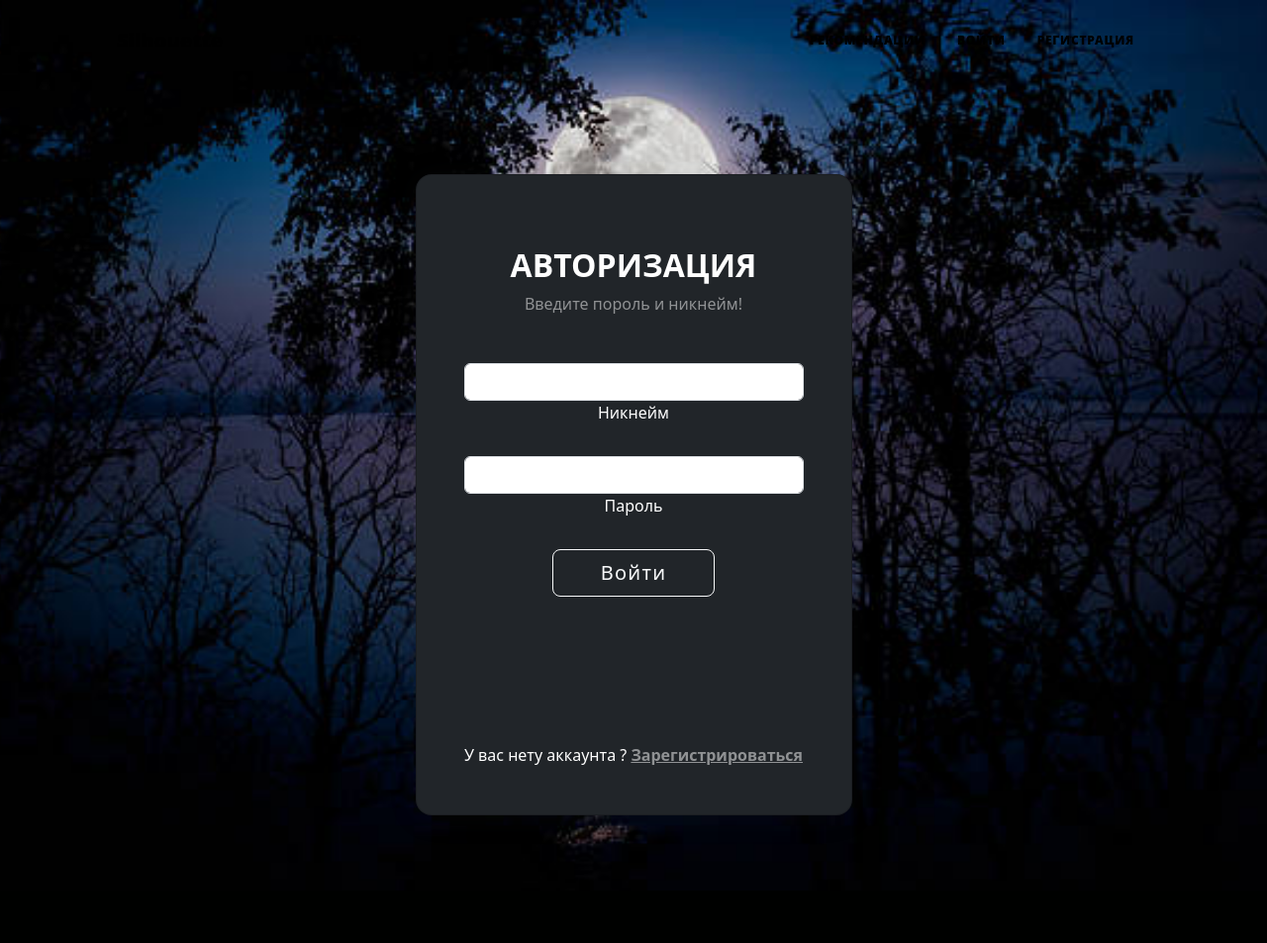
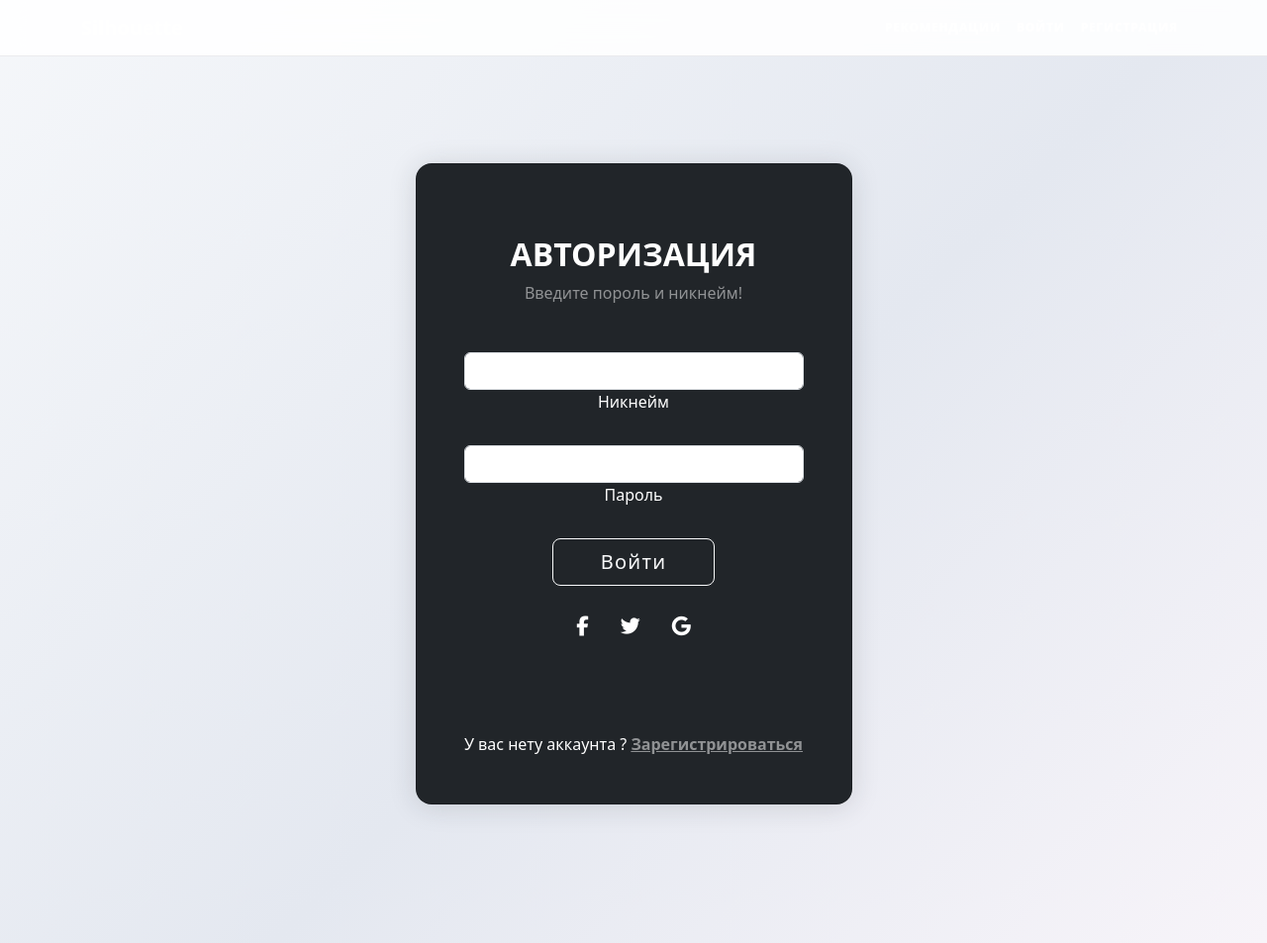
Before and after one commit to be1shebaevvv/Silhouette, a Django app: page /accaunts/login in a window 1280 px wide. Shown: the whole page at 99% size. Before the commit the page ends 864 px from the top, so only its background shows below. Run offline with Django 4.2, Linux system fonts and the light colour scheme; some libraries are stand-ins or nearby versions.

Commit message:
Remove machine-specific paths and clean base layout

```diff
--- a/templates/base.html
+++ b/templates/base.html
@@ -1,78 +1,63 @@
 <!DOCTYPE html>
-<html lang="en">
+<html lang="ru">
 {% load static %}
 <head>
+  <meta charset="UTF-8">
+  <meta name="viewport" content="width=device-width, initial-scale=1">
+  <meta name="color-scheme" content="light">
+  <title>{% block title %}Silhouette{% endblock %}</title>
   <link rel="stylesheet" href="{% static 'css/styles.css' %}">
   <link rel="stylesheet" href="{% static 'css/style.css' %}">
   <link rel="stylesheet" href="{% static 'css/post.css' %}">
-  <link rel="stylesheet" href="https://cdn.jsdelivr.net/npm/@fortawesome/fontawesome-free@6.2.1/css/fontawesome.min.css">
-  <link href="https://cdn.jsdelivr.net/npm/bootstrap@5.3.0-alpha3/dist/css/bootstrap.min.css" rel="stylesheet" integrity="sha384-KK94CHFLLe+nY2dmCWGMq91rCGa5gtU4mk92HdvYe+M/SXH301p5ILy+dN9+nJOZ" crossorigin="anonymous">
-  <meta charset="UTF-8">
-  <meta http-equiv="X-UA-Compatible" content="IE=edge">
-  <meta name="viewport" content="width=device-width, initial-scale=1.0">
-  <title>{% block title %}{% endblock %}</title>
+  <link rel="stylesheet" href="https://cdn.jsdelivr.net/npm/@fortawesome/fontawesome-free@6.7.2/css/all.min.css">
+  <link href="https://cdn.jsdelivr.net/npm/bootstrap@5.3.3/dist/css/bootstrap.min.css" rel="stylesheet">
   <style>
+    html { min-height: 100%; }
     body {
+      min-height: 100vh;
       margin: 0;
-      padding: 0;
-      overflow: hidden;
-      overflow-y: scroll;
-      background-image: url("/home/ermek/IT_run/Silhouette_project/silhouette/media_sites/istockphoto-540964262-612x612.jpg");
-      background-repeat: no-repeat;
-      background-size: cover;
-      background-position: center;
-      text-decoration: none;
+      background: linear-gradient(135deg, #f5f7fa 0%, #e4e8f0 55%, #f7f4f9 100%);
+      color: #202331;
     }
-    #video-background {
-      position: fixed;
-      top: 0;
-      left: 0;
-      width: 100%;
-      height: 100%;
-      z-index: -1;
-      object-fit: cover;
+    #mainNav {
+      position: relative;
+      z-index: 2;
+      background: rgba(255, 255, 255, 0.88);
+      border-bottom: 1px solid rgba(20, 24, 40, 0.08);
+      backdrop-filter: blur(12px);
     }
+    .site-content { padding-top: 2rem; padding-bottom: 4rem; }
   </style>
 </head>
 <body>
   <nav class="navbar navbar-expand-lg navbar-light" id="mainNav">
-    <div class="container px-4 px-lg-5">
-        <a class="navbar-brand" href="{% url 'list' %}" style="color: black;">Silhouette</a>
-        <button class="navbar-toggler" type="button" data-bs-toggle="collapse" data-bs-target="#navbarResponsive" aria-controls="navbarResponsive" aria-expanded="false" aria-label="Toggle navigation">
-            Меню
-            <i class="fas fa-bars"></i>
+    <div class="container">
+      <a class="navbar-brand fw-bold" href="{% url 'list' %}">Silhouette</a>
+      <button class="navbar-toggler" type="button" data-bs-toggle="collapse" data-bs-target="#navbarResponsive" aria-controls="navbarResponsive" aria-expanded="false" aria-label="Открыть меню">
+        <span class="navbar-toggler-icon"></span>
       </button>
       <div class="collapse navbar-collapse" id="navbarResponsive">
-            <ul class="navbar-nav ms-auto py-4 py-lg-0">
+        <ul class="navbar-nav ms-auto align-items-lg-center">
+          <li class="nav-item"><a class="nav-link" href="{% url 'recommend_posts' %}">Рекомендации</a></li>
           {% if request.user.is_authenticated %}
-              <li class="nav-item"><a class="nav-link px-lg-3 py-3 py-lg-4" href="{% url 'feed' %}" style="color: black;">Лента</a></li>
+            <li class="nav-item"><a class="nav-link" href="{% url 'feed' %}">Лента</a></li>
+            <li class="nav-item"><a class="nav-link" href="{% url 'list_chat' %}">Сообщения</a></li>
+            <li class="nav-item"><a class="nav-link" href="{% url 'add_post' %}">Создать пост</a></li>
+            <li class="nav-item"><a class="nav-link" href="{% url 'profil' %}">Профиль</a></li>
+            <li class="nav-item"><a class="nav-link" href="{% url 'logout' %}">Выйти</a></li>
+          {% else %}
+            <li class="nav-item"><a class="nav-link" href="{% url 'login' %}">Войти</a></li>
+            <li class="nav-item"><a class="nav-link" href="{% url 'register' %}">Регистрация</a></li>
           {% endif %}
-              <li class="nav-item"><a class="nav-link px-lg-3 py-3 py-lg-4" href="{% url 'recommend_posts' %}" style="color: black;">Рекомендации</a></li>
-              {% if request.user.is_authenticated %}
-              <li class="nav-item"><a class="nav-link px-lg-3 py-3 py-lg-4" href="{% url 'list_chat' %}" style="color: black;">Чат</a></li>
-              <li class="nav-item"><a class="nav-link px-lg-3 py-3 py-lg-4" href="{% url 'add_post' %}" style="color: black;">Создать пост</a></li>
-
-                <li class="nav-item">
-              <li class="nav-item"><a class="nav-link px-lg-3 py-3 py-lg-4" href="{% url 'profil' %}" style="color: black;">Профиль</a></li>
-              {% else %}
-                <li class="nav-item"><a class="nav-link px-lg-3 py-3 py-lg-4" href="{% url 'login' %}" style="color: black;">Войти</a></li>
-                <li class="nav-item"><a class="nav-link px-lg-3 py-3 py-lg-4" href="{% url 'register' %}" style="color: black;">Регистрация</a></li>
-              {% endif %}
-
         </ul>
       </div>
     </div>
   </nav>
 
-<div class="container" style="margin-top: 100px;">
-  {% block content %}
-  {% endblock %}
-</div>
+  <main class="container site-content">
+    {% block content %}{% endblock %}
+  </main>
 
-<script src="https://cdnjs.cloudflare.com/ajax/libs/jquery/3.5.1/jquery.min.js"></script>
-<script src="https://cdn.jsdelivr.net/npm/@popperjs/core@2.11.7/dist/umd/popper.min.js" integrity="sha384-zYPOMqeu1DAVkHiLqWBUTcbYfZ8osu1Nd6Z89ify25QV9guujx43ITvfi12/QExE" crossorigin="anonymous"></script>
-<script src="https://cdn.jsdelivr.net/npm/bootstrap@5.3.0-alpha3/dist/js/bootstrap.min.js" integrity="sha384-Y4oOpwW3duJdCWv5ly8SCFYWqFDsfob/3GkgExXKV4idmbt98QcxXYs9UoXAB7BZ" crossorigin="anonymous"></script>
-<script type="text/javascript" src="{% static 'ckeditor/ckeditor-init.js' %}"></script>
-<script type="text/javascript" src="{% static 'ckeditor/ckeditor/ckeditor.js' %}"></script>
+  <script src="https://cdn.jsdelivr.net/npm/bootstrap@5.3.3/dist/js/bootstrap.bundle.min.js"></script>
 </body>
 </html>
```
Lines whose indentation alone changed are shown as unchanged.
